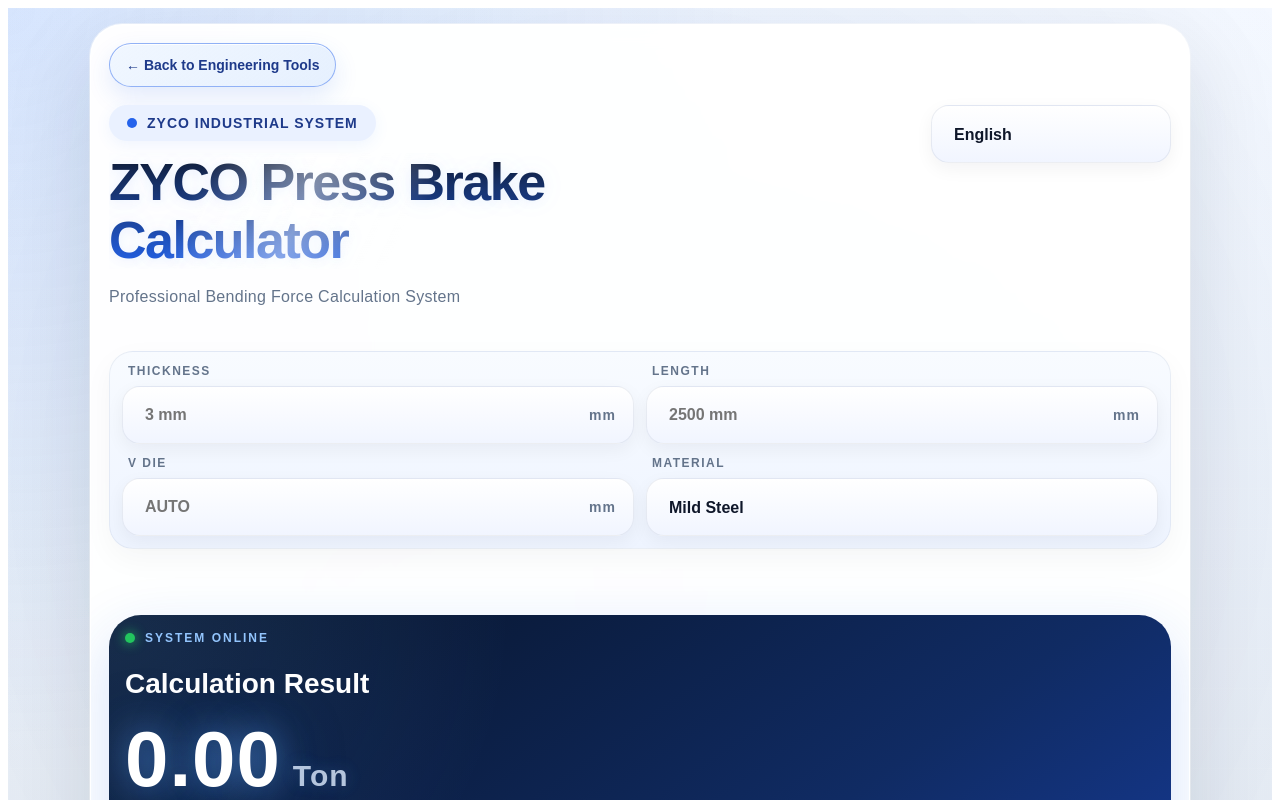
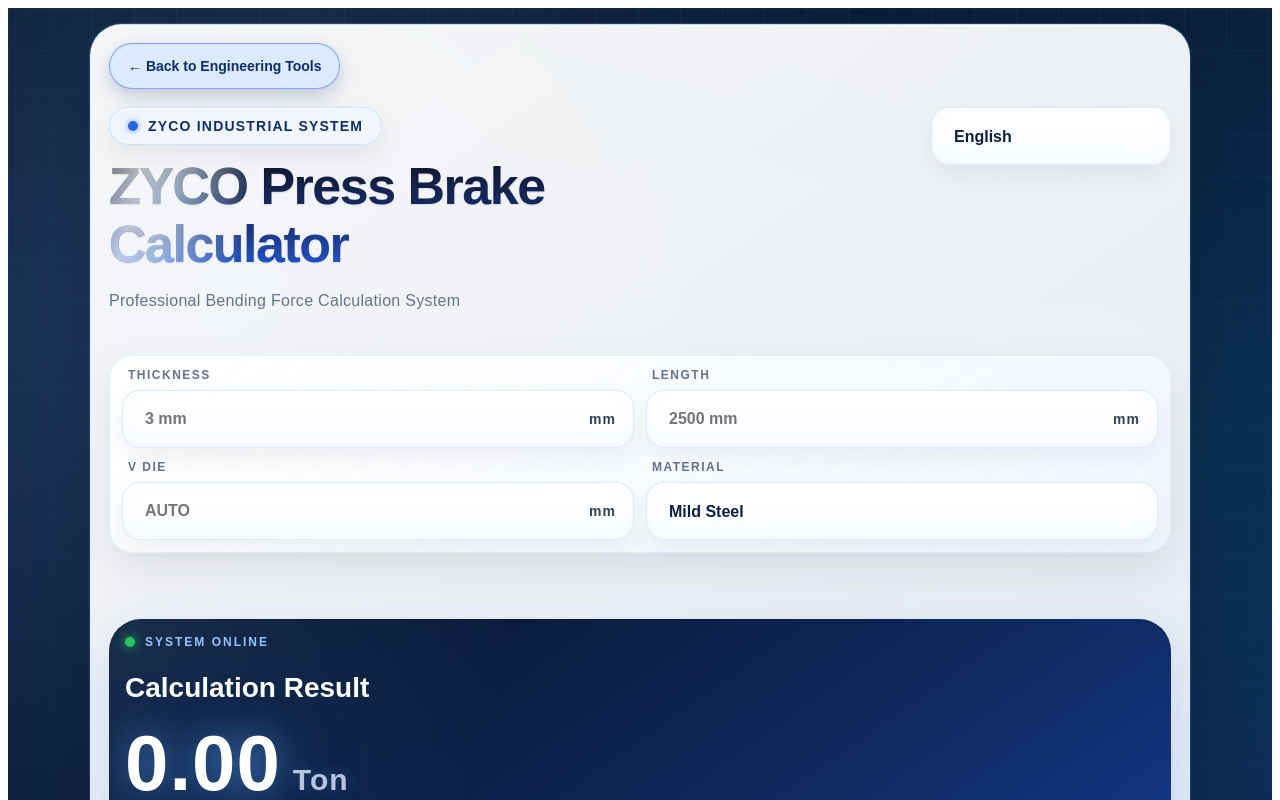
Before and after one commit to zycomachine-prog/zyco-calculator, a React (Vite) app: page / in a window 1280 px wide. Shown: the top 800 px of the page. Built offline with nearby package versions, Linux system fonts and the light colour scheme; the HTML template or start-up script is replaced by a standard one.

Commit message:
Polish calculator UI and PDF rendering

```diff
--- a/src/pages/PressBrakeCalculator.jsx
+++ b/src/pages/PressBrakeCalculator.jsx
@@ -88,12 +88,14 @@
 }, [])
   const handleFocus = (e) => {
   e.target.style.border =
-    '1px solid #3b82f6'
+    '1px solid rgba(14,165,233,0.72)'
 
   e.target.style.boxShadow =
 `
-0 0 0 4px rgba(59,130,246,0.15),
-0 0 25px rgba(59,130,246,0.15),
+0 0 0 4px rgba(14,165,233,0.12),
+0 16px 34px rgba(15,23,42,0.12),
+0 8px 24px rgba(37,99,235,0.12),
+inset 0 1px 0 rgba(255,255,255,0.98)
 `
 
 e.target.style.transform =
@@ -102,10 +104,10 @@
 
 const handleBlur = (e) => {
   e.target.style.border =
-    '1px solid rgba(148,163,184,0.25)'
+    '1px solid rgba(147,197,253,0.34)'
 
   e.target.style.boxShadow =
-  '0 6px 18px rgba(15,23,42,0.05)'
+  '0 10px 24px rgba(15,23,42,0.06), inset 0 1px 0 rgba(255,255,255,0.96), inset 0 -10px 24px rgba(219,234,254,0.18)'
 
 e.target.style.transform =
   'translateY(0px)'
@@ -859,31 +861,39 @@
   }
 }
 
+@keyframes titleTextScan {
+  0% {
+    background-position: 260% 0;
+  }
+
+  100% {
+    background-position: -160% 0;
+  }
+}
+
 .zyco-press-brake-back-to-hub {
   display: inline-flex;
   align-items: center;
   justify-content: center;
   width: fit-content;
   max-width: min(100%, 460px);
-  min-height: 44px;
+  min-height: 46px;
   box-sizing: border-box;
   margin: 0 0 18px;
-  padding: 0 16px;
-  border-color: rgba(37, 99, 235, 0.46);
+  padding: 0 18px;
+  border-color: rgba(37, 99, 235, 0.5);
   border-style: solid;
   border-width: 1px;
   border-radius: 999px;
-  background:
-    linear-gradient(145deg, rgba(239, 246, 255, 0.9), rgba(219, 234, 254, 0.7));
-  color: #1e3a8a;
+  background-color: #dbeafe;
+  color: #0f2f6b;
   font-size: 14px;
   line-height: 1.35;
   font-weight: 850;
   text-decoration: none;
   box-shadow:
-    0 10px 24px rgba(37, 99, 235, 0.13),
-    inset 0 1px 0 rgba(255, 255, 255, 0.86);
-  backdrop-filter: blur(16px);
+    0 10px 24px rgba(15, 23, 42, 0.13),
+    0 4px 12px rgba(37, 99, 235, 0.12);
   transition:
     transform 0.22s ease,
     border-color 0.22s ease,
@@ -893,19 +903,56 @@
 }
 
 .zyco-press-brake-back-to-hub:hover {
-  border-color: rgba(37, 99, 235, 0.72);
-  background:
-    linear-gradient(145deg, rgba(219, 234, 254, 0.98), rgba(191, 219, 254, 0.84));
-  color: #0f172a;
+  border-color: rgba(29, 78, 216, 0.72);
+  background-color: #bfdbfe;
+  color: #0b2454;
   box-shadow:
-    0 16px 32px rgba(37, 99, 235, 0.2),
-    inset 0 1px 0 rgba(255, 255, 255, 0.9);
+    0 14px 30px rgba(15, 23, 42, 0.16),
+    0 6px 16px rgba(37, 99, 235, 0.16);
   transform: translateY(-2px);
 }
 
 .zyco-press-brake-back-to-hub:focus-visible {
   outline: 3px solid rgba(37, 99, 235, 0.28);
   outline-offset: 3px;
+}
+
+.zyco-press-brake-title-shine {
+  position: relative;
+}
+
+.zyco-press-brake-title-shine::after {
+  content: attr(data-title);
+  position: absolute;
+  inset: 0;
+  color: transparent;
+  background:
+    linear-gradient(
+      105deg,
+      transparent 0%,
+      transparent 42%,
+      rgba(255, 255, 255, 0.74) 49%,
+      rgba(226, 246, 255, 0.68) 52%,
+      transparent 59%,
+      transparent 100%
+    );
+  background-size: 240% 100%;
+  background-position: 260% 0;
+  -webkit-background-clip: text;
+  background-clip: text;
+  -webkit-text-fill-color: transparent;
+  pointer-events: none;
+  animation: titleTextScan 7s linear infinite;
+}
+
+.zyco-press-brake-input:hover {
+  border-color: rgba(14, 165, 233, 0.52) !important;
+  background: linear-gradient(180deg, #ffffff 0%, #fbfdff 100%) !important;
+  box-shadow:
+    0 14px 30px rgba(15, 23, 42, 0.08),
+    0 0 0 3px rgba(14, 165, 233, 0.055),
+    inset 0 1px 0 rgba(255, 255, 255, 0.98),
+    inset 0 -10px 22px rgba(219, 234, 254, 0.16) !important;
 }
 
 @media (max-width: 640px) {
@@ -1053,28 +1100,23 @@
     boxSizing: 'border-box',
         background: `
 radial-gradient(
-circle at 0% 0%,
-rgba(59,130,246,0.16),
+circle at 18% 12%,
+rgba(96,165,250,0.28),
+transparent 30%
+),
+
+radial-gradient(
+circle at 82% 18%,
+rgba(14,165,233,0.18),
 transparent 28%
 ),
 
-radial-gradient(
-circle at 100% 100%,
-rgba(14,165,233,0.12),
-transparent 32%
-),
-
-radial-gradient(
-circle at 50% 20%,
-rgba(96,165,250,0.10),
-transparent 40%
-),
-
 linear-gradient(
-180deg,
-#f4f8ff 0%,
-#e2e8f0 45%,
-#dbeafe 100%
+145deg,
+#071224 0%,
+#0b1f3f 42%,
+#12366e 74%,
+#1d4ed8 100%
 )
 `,
         padding: isMobile ? '10px' : '16px',
@@ -1089,17 +1131,19 @@
     inset: 0,
     backgroundImage: `
       linear-gradient(
-        rgba(255,255,255,0.06) 1px,
+        rgba(96,165,250,0.07) 1px,
         transparent 1px
       ),
       linear-gradient(
         90deg,
-        rgba(255,255,255,0.06) 1px,
+        rgba(96,165,250,0.07) 1px,
         transparent 1px
       )
     `,
-    backgroundSize: '40px 40px',
-    opacity: 0.25,
+    backgroundSize: '42px 42px',
+    opacity: 0.9,
+    maskImage:
+      'linear-gradient(to bottom, rgba(0,0,0,0.88), transparent 78%)',
     pointerEvents: 'none',
       }}
 />
@@ -1115,7 +1159,8 @@
   overflowX: 'hidden',
   overflowY: 'visible',
 
-  background: 'rgba(255,255,255,0.96)',
+  background:
+    'linear-gradient(145deg,rgba(255,255,255,0.96),rgba(239,246,255,0.9))',
 
   borderRadius: isMobile
     ? '22px'
@@ -1125,17 +1170,17 @@
     ? '10px'
     : '18px',
 
-  backdropFilter: 'blur(10px)',
+  backdropFilter: 'blur(14px)',
 
   boxShadow:
 `
-0 30px 90px rgba(15,23,42,0.12),
-0 0 0 1px rgba(255,255,255,0.45),
-inset 0 1px 0 rgba(255,255,255,0.75)
+0 30px 90px rgba(0,0,0,0.22),
+0 0 0 1px rgba(147,197,253,0.22),
+inset 0 1px 0 rgba(255,255,255,0.82)
 `,
 
   border:
-    '1px solid rgba(255,255,255,0.65)',
+    '1px solid rgba(147,197,253,0.22)',
 }}
       >
         <a
@@ -1178,11 +1223,14 @@
   background:
   isExportingPDF
     ? 'rgba(219,234,254,1)'
-    : '#eaf1ff',
+    : 'rgba(239,246,255,0.82)',
 
   padding: '10px 18px',
 
   borderRadius: '999px',
+
+  border:
+    '1px solid rgba(147,197,253,0.42)',
 
   position: 'relative',
 
@@ -1191,7 +1239,8 @@
   boxShadow:
     isExportingPDF
       ? 'none'
-      : '0 4px 15px rgba(59,130,246,0.08)',
+      : '0 10px 26px rgba(15,23,42,0.08), inset 0 1px 0 rgba(255,255,255,0.86)',
+  backdropFilter: 'blur(14px)',
 }}
     >
       <div
@@ -1200,6 +1249,8 @@
           height: '10px',
           borderRadius: '999px',
           background: '#2563eb',
+          boxShadow:
+            '0 0 0 3px rgba(37,99,235,0.12), 0 0 12px rgba(37,99,235,0.24)',
         }}
       />
 
@@ -1207,9 +1258,9 @@
         style={{
   fontSize: '14px',
 
-  fontWeight: '700',
-
-  color: '#1e3a8a',
+  fontWeight: '800',
+
+  color: '#0f2f6b',
 
   opacity: 1,
 
@@ -1217,7 +1268,7 @@
 
   zIndex: 3,
 
-  letterSpacing: '1px',
+  letterSpacing: '1.2px',
 }}
       >
         ZYCO INDUSTRIAL SYSTEM
@@ -1237,25 +1288,13 @@
     : '0px',
   }}
 >
-      <div
-        style={{
-          position: 'absolute',
-          top: 0,
-          left: '-40%',
-          width: '30%',
-          height: '100%',
-          background:
-            'linear-gradient(90deg,transparent,rgba(255,255,255,0.45),transparent)',
-          transform: 'skewX(-25deg)',
-          animation:
-  isExportingPDF
-    ? 'none'
-    : 'titleScan 4s linear infinite',
-          pointerEvents: 'none',
-        }}
-      />
-
       <h1
+        className={
+          isExportingPDF
+            ? undefined
+            : 'zyco-press-brake-title-shine'
+        }
+        data-title={t.title}
         style={{
           fontSize: titleFontSize[calculatorLanguage],
 
@@ -1278,7 +1317,7 @@
     }
   : {
       background:
-        'linear-gradient(180deg,#0f172a 0%,#2563eb 100%)',
+        'linear-gradient(180deg,#0f172a 0%,#1e3a8a 62%,#2563eb 100%)',
 
       WebkitBackgroundClip:
         'text',
@@ -1289,8 +1328,7 @@
 
           textShadow:
             `
-            0 2px 10px rgba(59,130,246,0.08),
-            0 0 30px rgba(96,165,250,0.08)
+            0 1px 2px rgba(15,23,42,0.05)
             `,
             wordBreak: 'break-word',
             whiteSpace: 'normal',
@@ -1322,6 +1360,7 @@
   </div>
 
 <select
+  className='zyco-press-brake-input'
   value={calculatorLanguage}
   onChange={(e) =>
     setLanguage(
@@ -1378,14 +1417,23 @@
             gap: '12px',
             marginTop: '24px',
             background:
-'linear-gradient(180deg,#f8fbff 0%,#eef4ff 100%)',
+isExportingPDF
+  ? '#f8fbff'
+  : 'linear-gradient(145deg,rgba(255,255,255,0.94),rgba(239,246,255,0.82))',
             padding: '12px',
             borderRadius: '24px',
             border:
-'1px solid rgba(148,163,184,0.15)',
+isExportingPDF
+  ? '1px solid rgba(96,165,250,0.42)'
+  : '1px solid rgba(147,197,253,0.24)',
 boxShadow:
-'0 10px 30px rgba(15,23,42,0.04)',
-backdropFilter: 'blur(12px)',
+isExportingPDF
+  ? '0 8px 18px rgba(15,23,42,0.08)'
+  : '0 18px 44px rgba(15,23,42,0.08), inset 0 1px 0 rgba(255,255,255,0.82)',
+backdropFilter:
+  isExportingPDF
+    ? 'none'
+    : 'blur(14px)',
 
           }}
         >
@@ -1396,6 +1444,7 @@
 
 <div style={inputWrapStyle}>
   <input
+  className='zyco-press-brake-input'
   ref={thicknessRef}
 
   type='number'
@@ -1421,7 +1470,11 @@
         setThickness(value)
       }
     }}
-    style={inputStyle}
+    style={
+      isExportingPDF
+        ? pdfInputStyle
+        : inputStyle
+    }
     onFocus={handleFocus}
     onBlur={handleBlur}
     placeholder='3 mm'
@@ -1442,6 +1495,7 @@
 
 <div style={inputWrapStyle}>
   <input
+  className='zyco-press-brake-input'
   ref={lengthRef}
 
   type='number'
@@ -1467,7 +1521,11 @@
         setLength(value)
       }
     }}
-    style={inputStyle}
+    style={
+      isExportingPDF
+        ? pdfInputStyle
+        : inputStyle
+    }
     onFocus={handleFocus}
     onBlur={handleBlur}
     placeholder='2500 mm'
@@ -1487,6 +1545,7 @@
 
 <div style={inputWrapStyle}>
  <input
+  className='zyco-press-brake-input'
   ref={vdieRef}
 
   type='number'
@@ -1512,7 +1571,11 @@
         setCustomVdie(value)
       }
     }}
-    style={inputStyle}
+    style={
+      isExportingPDF
+        ? pdfInputStyle
+        : inputStyle
+    }
     onFocus={handleFocus}
     onBlur={handleBlur}
     placeholder='AUTO'
@@ -1532,6 +1595,7 @@
   </div>
 
 <select
+  className='zyco-press-brake-input'
   ref={materialRef}
 
   value={material}
@@ -1544,7 +1608,11 @@
   onChange={(e) =>
     setMaterial(e.target.value)
   }
-  style={inputStyle}
+  style={
+    isExportingPDF
+      ? pdfInputStyle
+      : inputStyle
+  }
   onFocus={handleFocus}
   onBlur={handleBlur}
 >
@@ -2518,15 +2586,45 @@
 >
   <div
     style={{
+      display: 'inline-flex',
+
+      alignItems: 'center',
+
+      gap: '10px',
+
       fontSize: '14px',
 
-      letterSpacing: '2px',
-
-      color: '#93c5fd',
+      letterSpacing: '2.2px',
+
+      color: '#1d4ed8',
+
+      fontWeight: '900',
+
+      textShadow:
+        '0 1px 8px rgba(37,99,235,0.12)',
 
       marginBottom: '16px',
     }}
   >
+    <span
+      aria-hidden='true'
+      style={{
+        width: '28px',
+
+        height: '3px',
+
+        borderRadius: '999px',
+
+        background:
+          'linear-gradient(90deg,#38bdf8 0%,#2563eb 100%)',
+
+        boxShadow:
+          '0 0 10px rgba(37,99,235,0.22)',
+
+        flexShrink: 0,
+      }}
+    />
+
     {t.calcDetails}
   </div>
 
@@ -2936,10 +3034,17 @@
             border: '1px solid rgba(59,130,246,0.26)',
             borderRadius: '24px',
             background:
-              'linear-gradient(145deg,rgba(248,250,252,0.94),rgba(219,234,254,0.82))',
+              isExportingPDF
+                ? '#f8fbff'
+                : 'linear-gradient(145deg,rgba(248,250,252,0.94),rgba(219,234,254,0.82))',
             boxShadow:
-              '0 18px 48px rgba(15,23,42,0.22), inset 0 1px 0 rgba(255,255,255,0.8)',
-            backdropFilter: 'blur(18px)',
+              isExportingPDF
+                ? '0 8px 18px rgba(15,23,42,0.08)'
+                : '0 18px 48px rgba(15,23,42,0.22), inset 0 1px 0 rgba(255,255,255,0.8)',
+            backdropFilter:
+              isExportingPDF
+                ? 'none'
+                : 'blur(18px)',
           }}
         >
           <h2
@@ -2977,10 +3082,17 @@
             border: '1px solid rgba(59,130,246,0.24)',
             borderRadius: '24px',
             background:
-              'linear-gradient(145deg,rgba(239,246,255,0.92),rgba(191,219,254,0.68))',
+              isExportingPDF
+                ? '#f8fbff'
+                : 'linear-gradient(145deg,rgba(239,246,255,0.92),rgba(191,219,254,0.68))',
             boxShadow:
-              '0 14px 38px rgba(15,23,42,0.18), inset 0 1px 0 rgba(255,255,255,0.72)',
-            backdropFilter: 'blur(18px)',
+              isExportingPDF
+                ? '0 8px 18px rgba(15,23,42,0.08)'
+                : '0 14px 38px rgba(15,23,42,0.18), inset 0 1px 0 rgba(255,255,255,0.72)',
+            backdropFilter:
+              isExportingPDF
+                ? 'none'
+                : 'blur(18px)',
           }}
         >
           <h2
@@ -3135,7 +3247,7 @@
   borderRadius: '18px',
 
   border:
-    '1px solid rgba(148,163,184,0.18)',
+    '1px solid rgba(147,197,253,0.34)',
 
   paddingLeft: '22px',
 
@@ -3150,18 +3262,18 @@
   boxSizing: 'border-box',
 
   background:
-    'linear-gradient(180deg,#ffffff 0%,#f1f5ff 100%)',
+    'linear-gradient(180deg,#ffffff 0%,#fbfdff 100%)',
 
   backdropFilter: 'blur(10px)',
 
-  color: '#0f172a',
+  color: '#0b1f3f',
 
   outline: 'none',
 
   transition: 'all 0.25s ease',
 
   boxShadow:
-    '0 6px 18px rgba(15,23,42,0.05)',
+    '0 10px 24px rgba(15,23,42,0.06), inset 0 1px 0 rgba(255,255,255,0.96), inset 0 -10px 24px rgba(219,234,254,0.18)',
 
   transform: 'translateY(0px)',
 
@@ -3175,6 +3287,19 @@
 
   MozAppearance: 'none',
 
+}
+const pdfInputStyle = {
+  ...inputStyle,
+
+  background: '#ffffff',
+
+  border:
+    '1px solid rgba(96,165,250,0.48)',
+
+  boxShadow:
+    '0 4px 12px rgba(15,23,42,0.08)',
+
+  backdropFilter: 'none',
 }
 const inputWrapStyle = {
   position: 'relative',
@@ -3187,11 +3312,11 @@
   top: '50%',
   transform: 'translateY(-50%)',
 
-  color: '#64748b',
+  color: '#334155',
 
   fontSize: '14px',
 
-  fontWeight: '700',
+  fontWeight: '800',
 
   pointerEvents: 'none',
 
```
